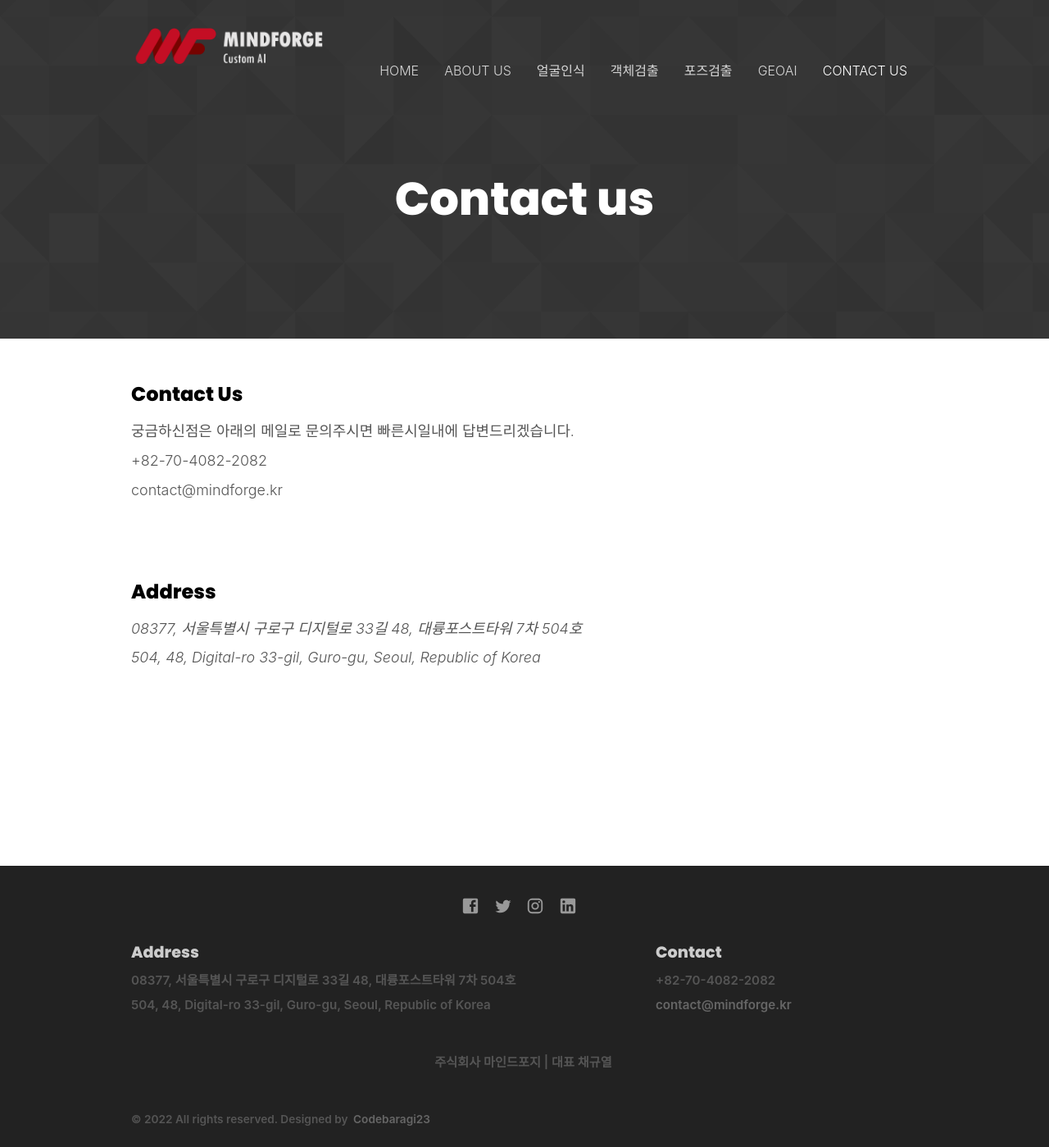
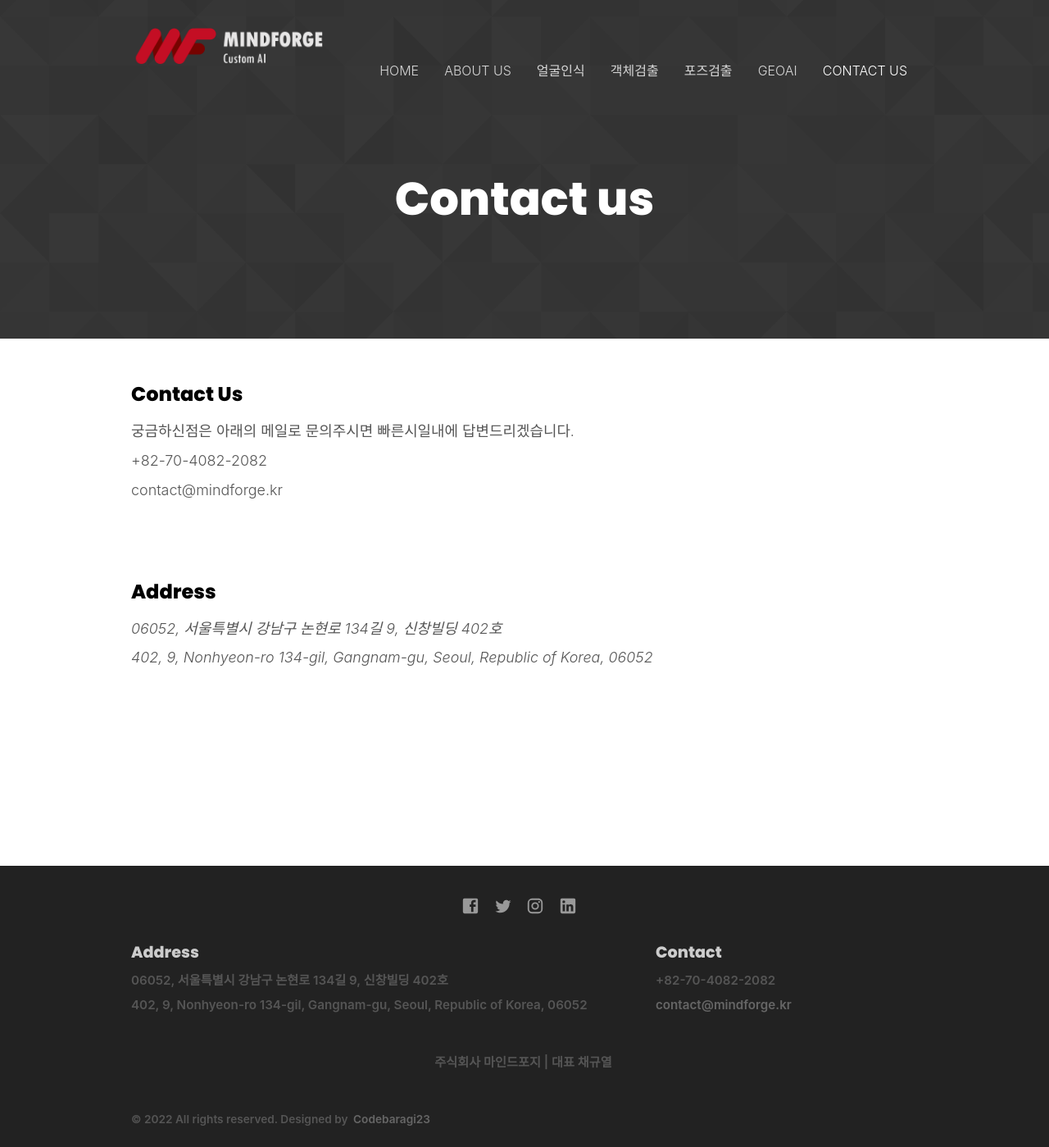
Before and after one commit to codebaragi23/mindforge, a Jekyll site: the page built from _pages/contactus.html, in a window 1280 px wide. Shown: the whole page at 82% size. Built offline with Jekyll 4.4.1, drawn with Linux system fonts in a browser that asks for light colours; some web fonts are replaced.

Commit message:
address update

```diff
--- a/_data/company.yml
+++ b/_data/company.yml
@@ -3,4 +3,4 @@ description: 대표 채규열
 contact:
   tel: +82-70-4082-2082
   mailto: contact@mindforge.kr
-address: 08377, 서울특별시 구로구 디지털로 33길 48, 대륭포스트타워 7차 504호 <br>504, 48, Digital-ro 33-gil, Guro-gu, Seoul, Republic of Korea
+address: 06052, 서울특별시 강남구 논현로 134길 9, 신창빌딩 402호 <br>402, 9, Nonhyeon-ro 134-gil, Gangnam-gu, Seoul, Republic of Korea, 06052
--- a/_pages/contactus.html
+++ b/_pages/contactus.html
@@ -1,9 +1,9 @@
 ---
 title: Contact us
 map:
-latitude: 37.4874969
-longitude: 126.892793
-address: "서울특별시 구로구 구로3동 170-10"
+latitude: 37.5156568
+longitude: 127.030939
+address: "서울특별시 강남구 논현로 134길 9"
 zoom: 16
 permalink: /contact-us/
 ---
--- a/_pages/face-recognition.html
+++ b/_pages/face-recognition.html
@@ -5,7 +5,7 @@ permalink: /face-recognition/
 
 header:
 overlay_image: /assets/images/facer/face-recognition.jpg
-  overlay_filter: 0
+overlay_filter: 0.1
 ---
 
 <section class="diagonal alternate text-right">
```
Lines whose indentation alone changed are shown as unchanged.
